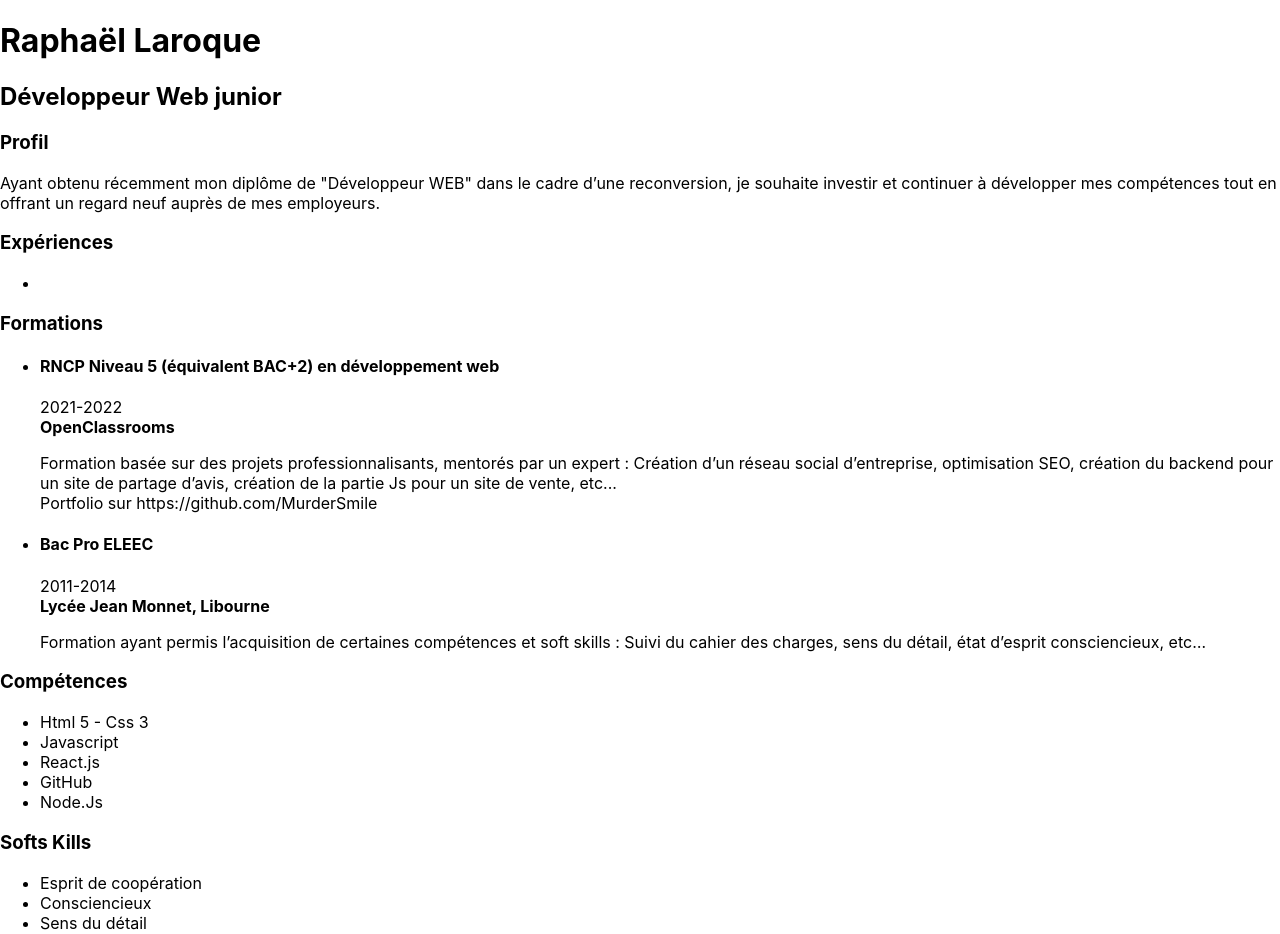
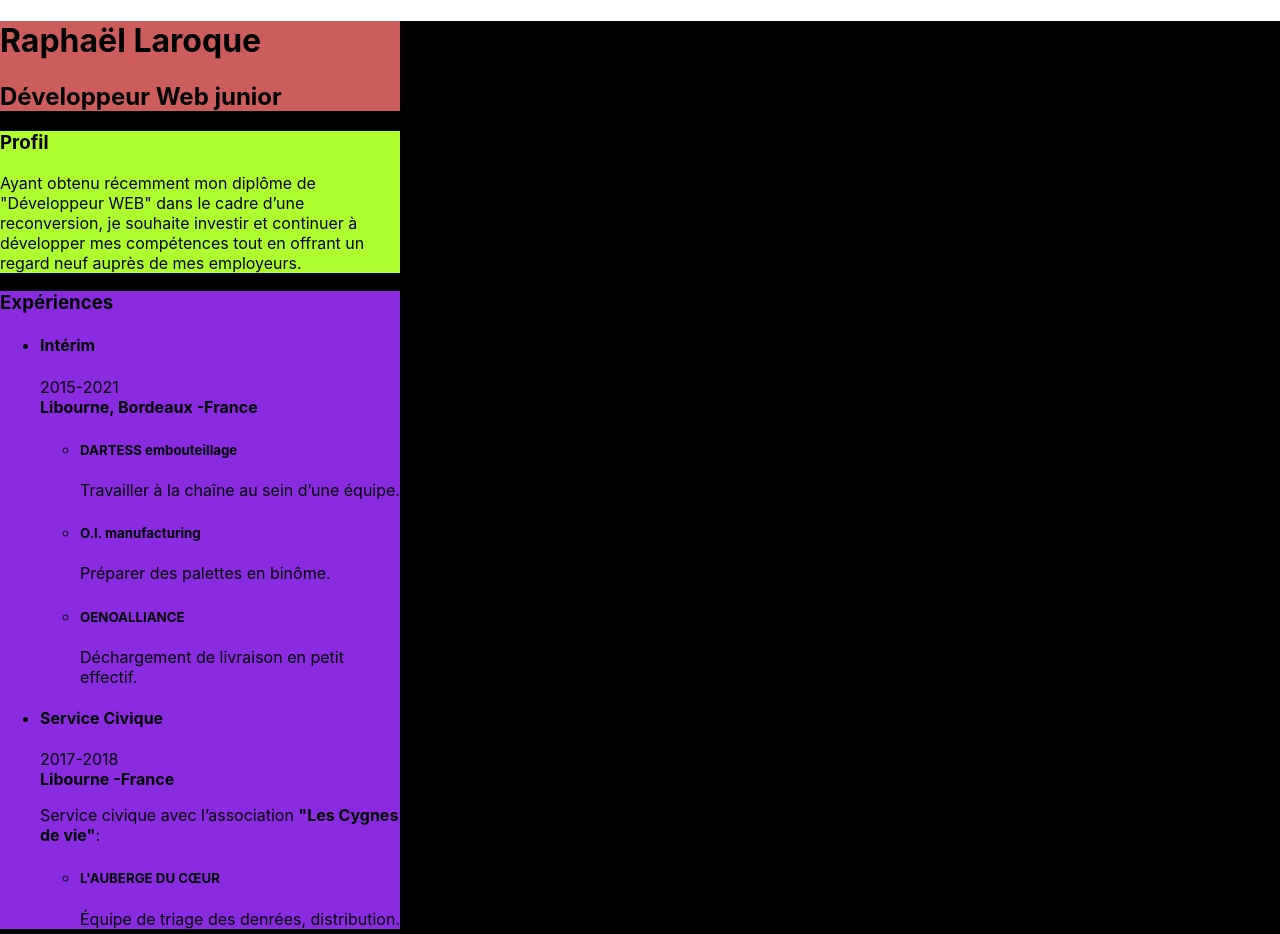
Before and after one commit to MurderSmile/-cv-raphael-laroque, a React (Create React App) app: page / in a window 1280 px wide. Shown: the top 934 px of the page. Built offline with nearby package versions, Linux system fonts and the light colour scheme.

Commit message:
CV -Version Alpha

```diff
--- a/src/Pages/Cv/CvSections/Competences/index.jsx
+++ b/src/Pages/Cv/CvSections/Competences/index.jsx
@@ -1,6 +1,6 @@
 function Competences() {
     return (
-        <div>
+        <div id="Competences">
             <h3>Compétences</h3>
             <ul>
                 <li>
--- a/src/Pages/Cv/CvSections/Experiences/index.jsx
+++ b/src/Pages/Cv/CvSections/Experiences/index.jsx
@@ -1,9 +1,53 @@
 function Experiences() {
     return (
-        <div>
+        <div id="Experiences">
             <h3>Expériences</h3>
             <ul>
-                <li></li>
+                <li>
+                    <div>
+                        <div>
+                            <h4>Intérim</h4>
+                            <div>2015-2021</div>
+                            <strong>Libourne, Bordeaux -France</strong>
+                        </div>
+                        <ul>
+                            <li>
+                                <div>
+                                    <h5>DARTESS embouteillage</h5>
+                                    <p>Travailler à la chaîne au sein d’une équipe.</p>
+                                </div>
+                            </li>
+                            <li>
+                                <div>
+                                    <h5>O.I. manufacturing</h5>
+                                    <p>Préparer des palettes en binôme.</p>
+                                </div>
+                            </li>
+                            <li>
+                                <div>
+                                    <h5>OENOALLIANCE</h5>
+                                    <p>Déchargement de livraison en petit effectif.</p>
+                                </div>
+                            </li>
+                        </ul>
+                    </div>
+                </li>
+                <li>
+                    <div>
+                        <div>
+                            <h4>Service Civique</h4>
+                            <div>2017-2018</div>
+                            <strong>Libourne -France</strong>
+                        </div>
+                        <p>Service civique avec l’association <strong>"Les Cygnes de vie"</strong>:</p>
+                        <ul>
+                            <li>
+                                <h5>L'AUBERGE DU CŒUR</h5>
+                                <p>Équipe de triage des denrées, distribution.</p>
+                            </li>
+                        </ul>
+                    </div>
+                </li>
             </ul>
         </div>
     )
--- a/src/Pages/Cv/CvSections/Formations/index.jsx
+++ b/src/Pages/Cv/CvSections/Formations/index.jsx
@@ -1,6 +1,6 @@
 function Formations() {
     return (
-        <div>
+        <div id="Formations">
             <h3>Formations</h3>
             <ul>
                 <li>
--- a/src/Pages/Cv/CvSections/Presentaion/index.jsx
+++ b/src/Pages/Cv/CvSections/Presentaion/index.jsx
@@ -1,10 +1,10 @@
-function Presentaion() {
+function Presentation() {
     return (
-        <div>
+        <div id="Presentation">
             <h1>Raphaël Laroque</h1>
             <h2>Développeur Web junior</h2>
         </div>
     )
 }
 
-export default Presentaion
+export default Presentation
--- a/src/Pages/Cv/CvSections/Profil/index.jsx
+++ b/src/Pages/Cv/CvSections/Profil/index.jsx
@@ -1,6 +1,6 @@
 function Profil() {
     return (
-        <div>
+        <div id="Profil">
             <h3>Profil</h3>
             <p>
                 Ayant obtenu récemment mon diplôme de "Développeur WEB" dans le cadre d’une reconversion,
--- a/src/Pages/Cv/CvSections/SoftsKills/index.jsx
+++ b/src/Pages/Cv/CvSections/SoftsKills/index.jsx
@@ -1,6 +1,6 @@
-function SoftsKills() {
+function SoftSkills() {
     return (
-        <div>
+        <div id="SoftSkills">
             <h3>Softs Kills</h3>
             <ul>
                 <li>Esprit de coopération</li>
@@ -14,4 +14,4 @@ function SoftsKills() {
     )
 }
 
-export default SoftsKills
+export default SoftSkills
--- a/src/Pages/Cv/CvSections/interets/index.jsx
+++ b/src/Pages/Cv/CvSections/interets/index.jsx
@@ -1,6 +1,6 @@
 function Interets() {
     return (
-        <div>
+        <div id="Interets">
             <h3>Intérets</h3>
             <ul>
                 <li>Films/séries</li>
--- a/src/Pages/Cv/index.jsx
+++ b/src/Pages/Cv/index.jsx
@@ -1,20 +1,20 @@
-import Presentaion from "./CvSections/Presentaion";
+import Presentation from "./CvSections/Presentaion";
 import Profil from "./CvSections/Profil";
 import Experiences from "./CvSections/Experiences";
 import Formations from "./CvSections/Formations";
 import Competences from "./CvSections/Competences";
-import SoftKills from "./CvSections/SoftsKills";
+import SoftSkills from "./CvSections/SoftSkills";
 import Interets from "./CvSections/interets";
 
 function Cv() {
     return (
-        <div>
-            <Presentaion />
+        <div id="Cv">
+            <Presentation />
             <Profil />
             <Experiences />
             <Formations />
             <Competences />
-            <SoftKills />
+            <SoftSkills />
             <Interets />
         </div>
     )
--- a/src/Styles/css/index.css
+++ b/src/Styles/css/index.css
@@ -1,5 +1,47 @@
 body {
   margin: 0;
+}
+
+#Cv {
+  background-color: black;
+}
+
+#Presentation {
+  background-color: indianred;
+  width: 400px;
+}
+
+#Profil {
+  background-color: greenyellow;
+  width: 400px;
+}
+
+#Experiences {
+  background-color: blueviolet;
+  width: 400px;
+}
+
+#Formations {
+  background-color: red;
+  width: 400px;
+}
+
+#Competences {
+  background-color: aqua;
+  width: 400px;
+}
+
+#SoftSkills {
+  background-color: orange;
+  width: 400px;
+}
+
+#Interets {
+  background-color: teal;
+  width: 400px;
+}
+
+body {
   font-family: -apple-system, BlinkMacSystemFont, "Segoe UI", "Roboto", "Oxygen", "Ubuntu", "Cantarell", "Fira Sans", "Droid Sans", "Helvetica Neue", sans-serif;
   -webkit-font-smoothing: antialiased;
   -moz-osx-font-smoothing: grayscale;
--- a/src/Styles/sass/Base/_base.scss
+++ b/src/Styles/sass/Base/_base.scss
@@ -1,13 +1,45 @@
 body {
     margin: 0;
-    font-family: -apple-system, BlinkMacSystemFont, 'Segoe UI', 'Roboto', 'Oxygen',
-        'Ubuntu', 'Cantarell', 'Fira Sans', 'Droid Sans', 'Helvetica Neue',
-        sans-serif;
-    -webkit-font-smoothing: antialiased;
-    -moz-osx-font-smoothing: grayscale;
 }
 
-code {
-    font-family: source-code-pro, Menlo, Monaco, Consolas, 'Courier New',
-        monospace;
+$size: 400px;
+
+// Section CV //
+#Cv {
+    background-color: black;
 }
+
+#Presentation {
+    background-color: indianred;
+    width: $size;
+}
+
+#Profil {
+    background-color: greenyellow;
+    width: $size;
+}
+
+#Experiences {
+    background-color: blueviolet;
+    width: $size;
+}
+
+#Formations {
+    background-color: red;
+    width: $size;
+}
+
+#Competences {
+    background-color: aqua;
+    width: $size;
+}
+
+#SoftSkills {
+    background-color: orange;
+    width: $size;
+}
+
+#Interets {
+    background-color: teal;
+    width: $size;
+}
--- a/src/Styles/sass/Base/_typography.scss
+++ b/src/Styles/sass/Base/_typography.scss
@@ -0,0 +1,11 @@
+body {
+    font-family: -apple-system, BlinkMacSystemFont, 'Segoe UI', 'Roboto', 'Oxygen',
+        'Ubuntu', 'Cantarell', 'Fira Sans', 'Droid Sans', 'Helvetica Neue', sans-serif;
+
+    -webkit-font-smoothing: antialiased;
+    -moz-osx-font-smoothing: grayscale;
+}
+
+code {
+    font-family: source-code-pro, Menlo, Monaco, Consolas, 'Courier New', monospace;
+}
--- a/src/index.jsx
+++ b/src/index.jsx
@@ -1,8 +1,9 @@
 import React from 'react';
 import ReactDOM from 'react-dom/client';
 import './Styles/css/index.css';
+import reportWebVitals from './reportWebVitals';
+
 import Cv from './Pages/Cv/index';
-import reportWebVitals from './reportWebVitals';
 
 const root = ReactDOM.createRoot(document.getElementById('root'));
 root.render(
```
Also changed, not shown: 1 other file (tests, documents, lock files or other folders).
